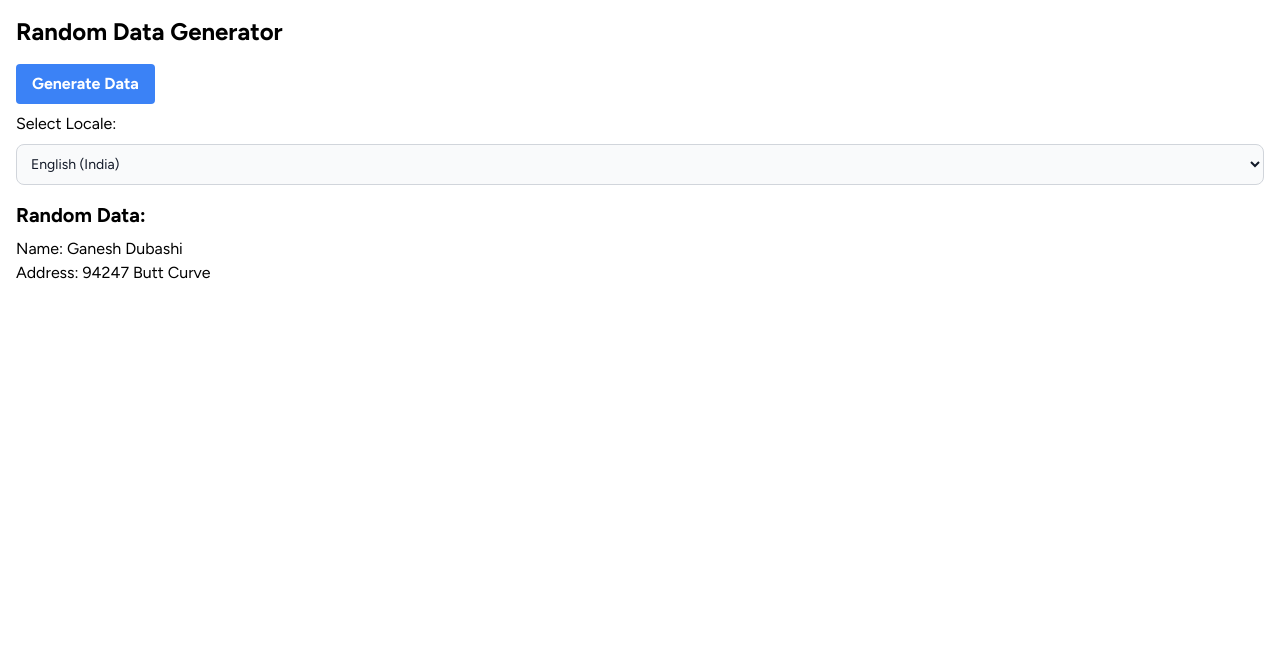
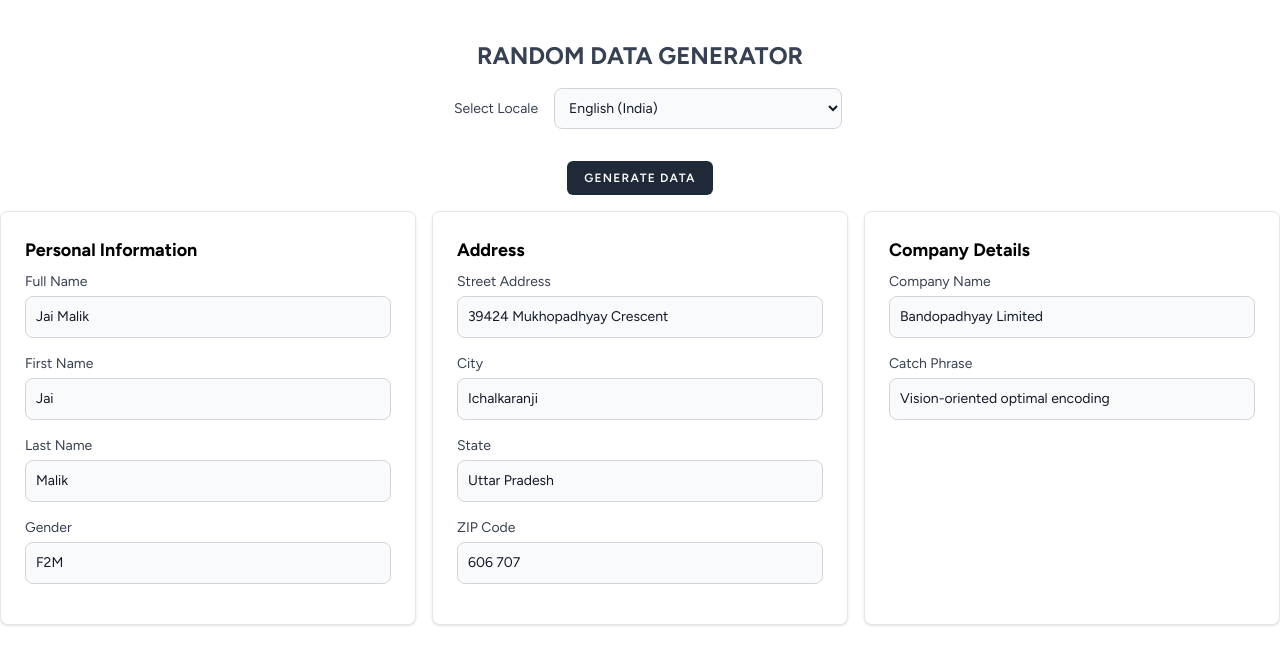
Before and after one commit to rohitasare7/random-data-generator, a Vue app: page / in a window 1280 px wide. Shown: the top 664 px of the page. Built offline with nearby package versions, Linux system fonts and the light colour scheme.

Commit message:
basic layout

```diff
--- a/src/App.vue
+++ b/src/App.vue
@@ -1,6 +1,5 @@
 <script setup>
-import Main from './components/Main.vue';
-import Faker from './components/Faker.vue';
+import Faker from './pages/Faker.vue';
 </script>
 
 <template>
--- a/src/components/Faker.vue
+++ /dev/null
@@ -1,65 +0,0 @@
-<script setup>
-import { ref, computed, onMounted } from 'vue';
-import { faker, allFakers, allLocales } from '@faker-js/faker';
-import { LOCALE_NAMES } from '../assets/js/localeConstants';
-
-const localeOptions = computed(() => {
-    const options = {};
-    for (const locale in allLocales) {
-        const fakerInstance = allFakers[locale];
-        const localeName = LOCALE_NAMES[locale] || locale;
-        options[locale] = { name: localeName, fakerInstance };
-    }
-    return options;
-})
-
-const selectedLocale = ref('en_IN');
-const localizedRandomName = ref('');
-const localizedRandomAddress = ref('');
-
-const fakerInstance = computed(() => {
-    if (selectedLocale.value) {
-        return localeOptions.value[selectedLocale.value].fakerInstance;
-    }
-    return faker;
-});
-
-const generateData = () => {
-    updateRandomData();
-}
-
-const updateRandomData = () => {
-    if (fakerInstance.value) {
-        localizedRandomName.value = fakerInstance.value.person.fullName();
-        localizedRandomAddress.value = fakerInstance.value.location.streetAddress();
-    }
-}
-
-onMounted(() => updateRandomData());
-</script>
-
-<template>
-    <div class="container mx-auto p-4">
-        <h2 class="text-2xl font-bold mb-4">Random Data Generator</h2>
-        <button @click="generateData"
-            class="bg-blue-500 hover:bg-blue-700 text-white font-bold py-2 px-4 rounded">
-            Generate Data
-        </button>
-
-        <label for="locale-select" class="block my-2">Select Locale:</label>
-        <select id="locale-select" v-model="selectedLocale" @change="updateRandomData"
-            class="bg-gray-50 border border-gray-300 text-gray-900 text-sm rounded-lg focus:ring-blue-500 focus:border-blue-500 block w-full p-2.5 dark:bg-gray-700 dark:border-gray-600 dark:placeholder-gray-400 dark:text-white dark:focus:ring-blue-500 dark:focus:border-blue-500">
-            <option value="" disabled>Select a locale</option>
-            <option v-for="(option, locale) in localeOptions" :key="locale" :value="locale">
-                {{ option.name }}
-            </option>
-        </select>
-
-        <div v-if="faker" class="mt-4">
-            <h2 class="text-xl font-bold mb-2">Random Data:</h2>
-            <p>Name: {{ localizedRandomName }}</p>
-            <p>Address: {{ localizedRandomAddress }}</p>
-            <!-- Add more data as needed -->
-        </div>
-    </div>
-</template>
--- /dev/null
+++ b/src/pages/Faker.vue
@@ -0,0 +1,154 @@
+<script setup>
+import { ref, computed, onMounted } from 'vue';
+import { faker, allFakers, allLocales } from '@faker-js/faker';
+import { LOCALE_NAMES } from '../assets/js/localeConstants';
+
+import InputText from './components/InputText.vue';
+import InputLabel from './components/InputLabel.vue';
+import PrimaryButton from './components/PrimaryButton.vue';
+
+const localeOptions = computed(() => {
+  const options = {};
+  for (const locale in allLocales) {
+    const fakerInstance = allFakers[locale];
+    const localeName = LOCALE_NAMES[locale] || locale;
+    options[locale] = { name: localeName, fakerInstance };
+  }
+  return options;
+})
+
+const selectedLocale = ref('en_IN');
+const localizedRandomName = ref('');
+const localizedRandomAddress = ref('');
+
+const fakerInstance = computed(() => {
+  if (selectedLocale.value) {
+    if (selectedLocale.value == 'base') {
+      selectedLocale.value = 'en';
+    }
+    return localeOptions.value[selectedLocale.value].fakerInstance;
+  }
+  return faker;
+});
+
+const generateData = () => {
+  updateRandomData();
+  //faker.person.
+}
+
+const randomData = ref({});
+
+const updateRandomData = () => {
+  const firstName = fakerInstance.value.person.firstName();
+  const lastName = fakerInstance.value.person.lastName();
+
+  const data = {
+    person: {
+      fullName: `${firstName} ${lastName}`,
+      firstName,
+      lastName,
+      gender: fakerInstance.value.person.gender(),
+      // Add more person data as needed
+    },
+    address: {
+      streetAddress: fakerInstance.value.location.streetAddress(),
+      city: fakerInstance.value.location.city(),
+      state: fakerInstance.value.location.state(),
+      zipCode: fakerInstance.value.location.zipCode(),
+      // Add more address data as needed
+    },
+    company: {
+      companyName: fakerInstance.value.company.name(),
+      catchPhrase: fakerInstance.value.company.catchPhrase(),
+      //bs: fakerInstance.value.company.bs(),
+      // Add more company data as needed
+    },
+    // Add more items as needed
+  }
+  //console.log('data -->' + JSON.stringify(data));
+  randomData.value = data;
+}
+
+const updateRandomData_old = () => {
+  if (fakerInstance.value) {
+    localizedRandomName.value = fakerInstance.value.person.fullName();
+    localizedRandomAddress.value = fakerInstance.value.location.streetAddress();
+    //console.log('person --> ' + fakerInstance.value.person.firstName());
+  }
+}
+
+const displayNames = {
+  person: 'Personal Information',
+  address: 'Address',
+  company: 'Company Details',
+  fullName: 'Full Name',
+  firstName: 'First Name',
+  lastName: 'Last Name',
+  gender: 'Gender',
+  streetAddress: 'Street Address',
+  city: 'City',
+  state: 'State',
+  zipCode: 'ZIP Code',
+  companyName: 'Company Name',
+  catchPhrase: 'Catch Phrase',
+  bs: 'BS',
+  // Add more display names as needed
+}
+
+const getDisplayName = (key, subKey) => {
+  if (subKey) {
+    const itemDisplayName = displayNames[key] || key
+    const subItemDisplayName = displayNames[subKey] || subKey
+    return ` ${subItemDisplayName}`
+  }
+
+  return displayNames[key] || key
+}
+
+onMounted(() => updateRandomData());
+
+</script>
+
+<template>
+
+  <!-- Top Container Starts-->
+  <div class="container mx-auto p-4">
+
+    <h2 class="text-2xl font-bold mb-4 items-center text-center uppercase text-gray-700 mt-6">Random Data Generator</h2>
+
+    <div class="flex items-center justify-center">
+      <InputLabel value="Select Locale" class="mx-4" />
+      <select id="locale-select" v-model="selectedLocale" @change="updateRandomData"
+        class="w-56 md:w-72 bg-gray-50 border border-gray-300 text-gray-900 text-sm rounded-lg focus:ring-blue-500 focus:border-blue-500 block p-2.5 dark:bg-gray-700 dark:border-gray-600 dark:placeholder-gray-400 dark:text-white dark:focus:ring-blue-500 dark:focus:border-blue-500">
+        <option value="" disabled>Select a locale</option>
+        <option v-for="(option, locale) in localeOptions" :key="locale" :value="locale">
+          {{ option.name }}
+        </option>
+      </select>
+    </div>
+
+  </div>
+  <!-- Top Container Ends-->
+
+  <div class="container mx-auto pb-4">
+    <div class="text-center justify-center">
+      <PrimaryButton @click="generateData" class="my-4">
+        Generate Data
+      </PrimaryButton>
+    </div>
+
+
+    <div class="grid grid-cols-1 sm:grid-cols-2 md:grid-cols-3 gap-4">
+      <div v-for="(item, key) in randomData" :key="key"
+        class="p-6 bg-white border border-gray-200 rounded-lg shadow dark:bg-gray-800 dark:border-gray-700">
+        <h3 class="text-lg font-bold mb-2">{{ getDisplayName(key) }}</h3>
+        <div v-for="(subItem, subKey) in item" :key="subKey" class="text-gray-700">
+          <!-- <p>{{ getDisplayName(key, subKey) }}: {{ subItem }}</p> -->
+          <InputLabel :value="getDisplayName(key, subKey)" class="my-1"/>
+          <InputText :value="subItem" :placeholder="getDisplayName(key, subKey)" class="mb-4"/>
+        </div>
+      </div>
+    </div>
+  </div>
+
+</template>
--- /dev/null
+++ b/src/pages/components/InputLabel.vue
@@ -0,0 +1,13 @@
+<script setup>
+defineProps({
+    value: String,
+});
+</script>
+
+<template>
+    <label class="block font-base text-sm text-gray-700 dark:text-gray-300">
+        {{ value }}
+        <span v-if="value"></span>
+        <span v-else><slot /></span>
+    </label>
+</template>
--- /dev/null
+++ b/src/pages/components/InputText.vue
@@ -0,0 +1,38 @@
+<script setup>
+import { onMounted, ref } from 'vue';
+
+defineProps({
+    modelValue: String,
+    copyContent: {
+        type: Boolean,
+        default: true
+    }
+});
+
+defineEmits(['update:modelValue']);
+
+const input = ref(null);
+
+onMounted(() => {
+    if (input.value.hasAttribute('autofocus')) {
+        input.value.focus();
+    }
+});
+
+defineExpose({ focus: () => input.value.focus() });
+
+//copy the text inside input element
+const copyValue = (value, isCopy) => {
+    if (isCopy) {
+        navigator.clipboard.writeText(value);
+    }
+
+}
+</script>
+
+<template>
+    <input ref="input"
+        class="bg-gray-50 border border-gray-300 text-gray-900 text-sm rounded-lg focus:ring-blue-500 focus:border-blue-500 block w-full p-2.5 dark:bg-gray-700 dark:border-gray-600 dark:placeholder-gray-400 dark:text-white dark:focus:ring-blue-500 dark:focus:border-blue-500"
+        :value="modelValue" @click="copyValue($event.target.value, copyContent)"
+        @input="$emit('update:modelValue', $event.target.value)">
+</template>
--- /dev/null
+++ b/src/pages/components/PrimaryButton.vue
@@ -0,0 +1,20 @@
+<script setup>
+defineProps({
+    type: {
+        type: String,
+        default: 'submit',
+    },
+    cssStyle: '',
+    isRed: Boolean,
+});
+</script>
+
+<template>
+    <button :type="type" :class="{
+        'bg-gray-800 dark:text-gray-800 dark:hover:bg-white': !isRed, // Default background for non-red button
+        'bg-red-500 hover:bg-red-600 dark:bg-red-500 dark:hover:bg-red-700 dark:text-gray-100': isRed, // Red background for red button
+        'inline-flex items-center px-4 py-2 dark:bg-gray-200 border border-transparent rounded-md font-semibold text-xs text-white  uppercase tracking-widest hover:bg-gray-700 focus:bg-gray-700 active:bg-gray-900 dark:active:bg-gray-300 focus:outline-none focus:ring-2 focus:ring-indigo-500 focus:ring-offset-2 dark:focus:ring-offset-gray-800 transition ease-in-out duration-150': true,
+    }">
+        <slot />
+    </button>
+</template>
--- a/tailwind.config.js
+++ b/tailwind.config.js
@@ -5,6 +5,7 @@ export default {
   content: [
     "./index.html",
     "./src/**/*.{js,ts,jsx,tsx,vue}",
+    "./src/**/**/*.{js,ts,jsx,tsx,vue}",
   ],
   theme: {
     extend: {
```
Also changed, not shown: src/pages/Main.vue (renamed from src/components/Main.vue), 4 other files (tests, documents, lock files or other folders).
